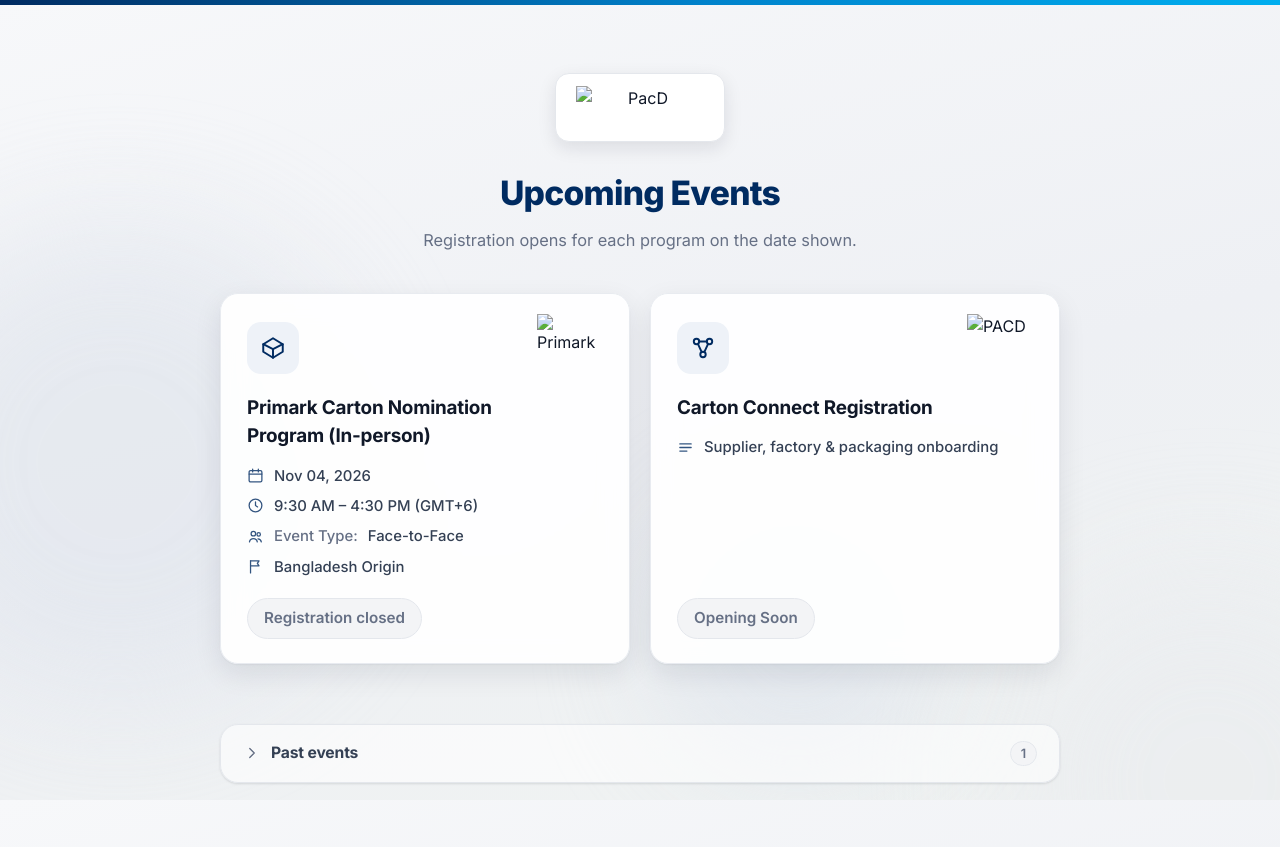
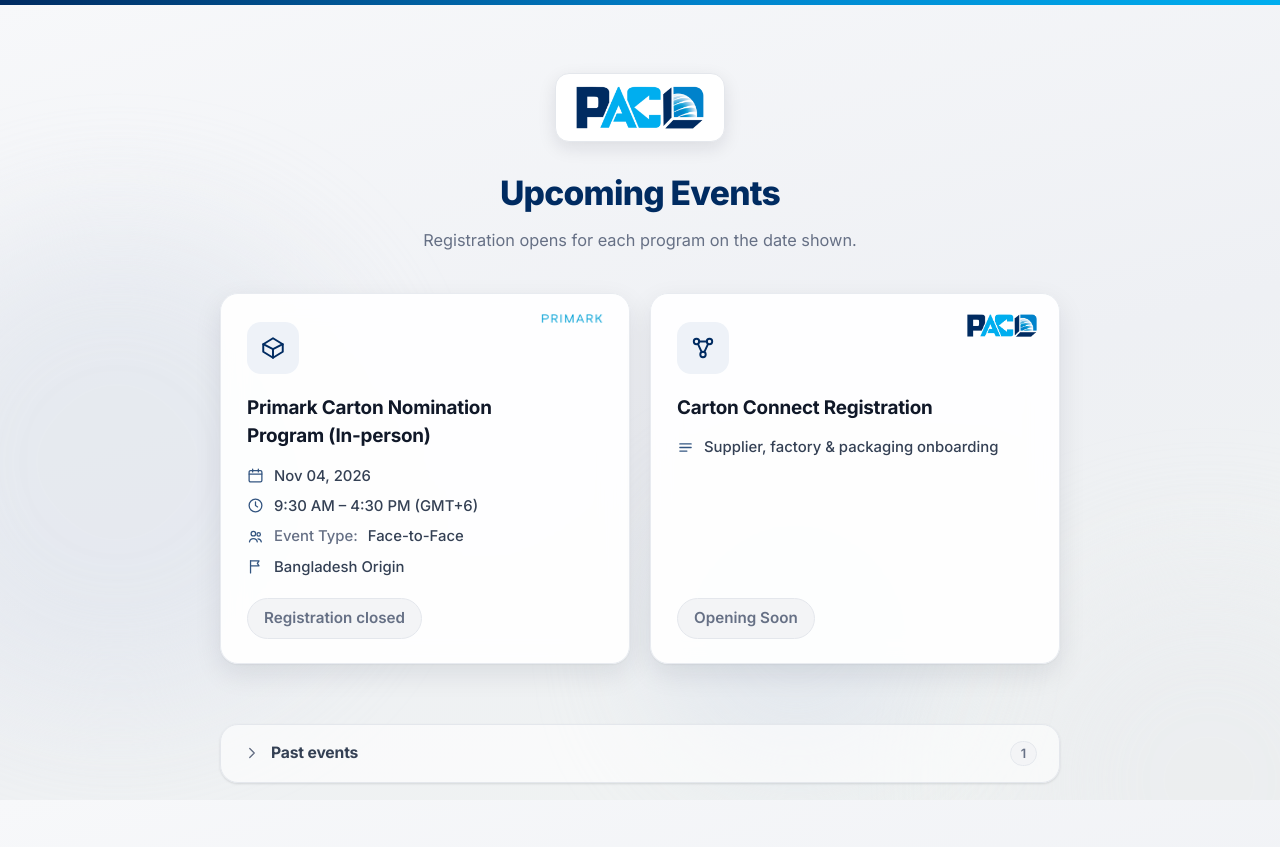
Before and after one commit to PAC-D/pacd-registration, a plain HTML site: page index.html in a window 1280 px wide. Drawn offline with Linux system fonts and the light colour scheme; the site is published under a folder, as on GitHub Pages, so addresses that start at the root find nothing.

Commit message:
Fix logo paths to be relative for GitHub Pages

```diff
--- a/index.html
+++ b/index.html
@@ -5,9 +5,9 @@
   <meta name="viewport" content="width=device-width, initial-scale=1">
   <title>PAC-D Events</title>
   <link rel="icon" href="/favicon.ico" sizes="48x48">
-  <link rel="icon" type="image/png" sizes="32x32" href="/brand/favicon-32.png">
-  <link rel="icon" type="image/png" sizes="512x512" href="/brand/icon-512.png">
-  <link rel="apple-touch-icon" href="/brand/apple-touch-icon.png">
+  <link rel="icon" type="image/png" sizes="32x32" href="brand/favicon-32.png">
+  <link rel="icon" type="image/png" sizes="512x512" href="brand/icon-512.png">
+  <link rel="apple-touch-icon" href="brand/apple-touch-icon.png">
   <meta name="theme-color" content="#002b61">
   <meta property="og:type" content="website">
   <meta property="og:title" content="PAC-D Events">
@@ -292,7 +292,7 @@
   <div class="bg-blobs" aria-hidden="true"><span></span><span></span><span></span></div>
 
   <header class="hero anim-rise" style="--i: 0">
-    <span class="logo-chip"><img src="/brand/pacd.png" alt="PacD" width="458" height="154"></span>
+    <span class="logo-chip"><img src="brand/pacd.png" alt="PacD" width="458" height="154"></span>
     <h1>Upcoming Events</h1>
     <p>Registration opens for each program on the date shown.</p>
   </header>
@@ -300,7 +300,7 @@
   <main class="grid">
     <!-- To add a future PACD event: copy one <div class="tile"> block and change the link, title, and text. -->
     <div class="tile tile-closed anim-rise" style="--i: 1">
-      <img class="tile-mark" src="/brand/primark.png" alt="Primark" width="2285" height="311">
+      <img class="tile-mark" src="brand/primark.png" alt="Primark" width="2285" height="311">
       <span class="icon-wrap" aria-hidden="true">
         <svg viewBox="0 0 24 24"><path d="M21 8.5 12 3 3 8.5v7L12 21l9-5.5v-7Z"/><path d="M3 8.5 12 13l9-4.5"/><path d="M12 13v8"/></svg>
       </span>
@@ -315,7 +315,7 @@
     </div>
 
     <div class="tile tile-closed anim-rise" style="--i: 2">
-      <img class="tile-mark" src="/brand/pacd.png" alt="PACD" width="458" height="154">
+      <img class="tile-mark" src="brand/pacd.png" alt="PACD" width="458" height="154">
       <span class="icon-wrap" aria-hidden="true">
         <svg viewBox="0 0 24 24"><circle cx="6" cy="6" r="2.5"/><circle cx="18" cy="6" r="2.5"/><circle cx="12" cy="18" r="2.5"/><path d="M8.3 6h7.4M7.3 8.2l3.4 7.4M16.7 8.2l-3.4 7.4"/></svg>
       </span>
@@ -338,7 +338,7 @@
 
       <div class="past-grid">
         <div class="tile tile-disabled">
-          <img class="tile-mark" src="/brand/primark.png" alt="Primark" width="2285" height="311">
+          <img class="tile-mark" src="brand/primark.png" alt="Primark" width="2285" height="311">
           <span class="icon-wrap" aria-hidden="true">
             <svg viewBox="0 0 24 24"><rect x="2.5" y="4.5" width="19" height="12" rx="2"/><path d="m10.5 8.7 4.5 2.55-4.5 2.55V8.7Z"/><path d="M8.5 19.5h7"/></svg>
           </span>
```
